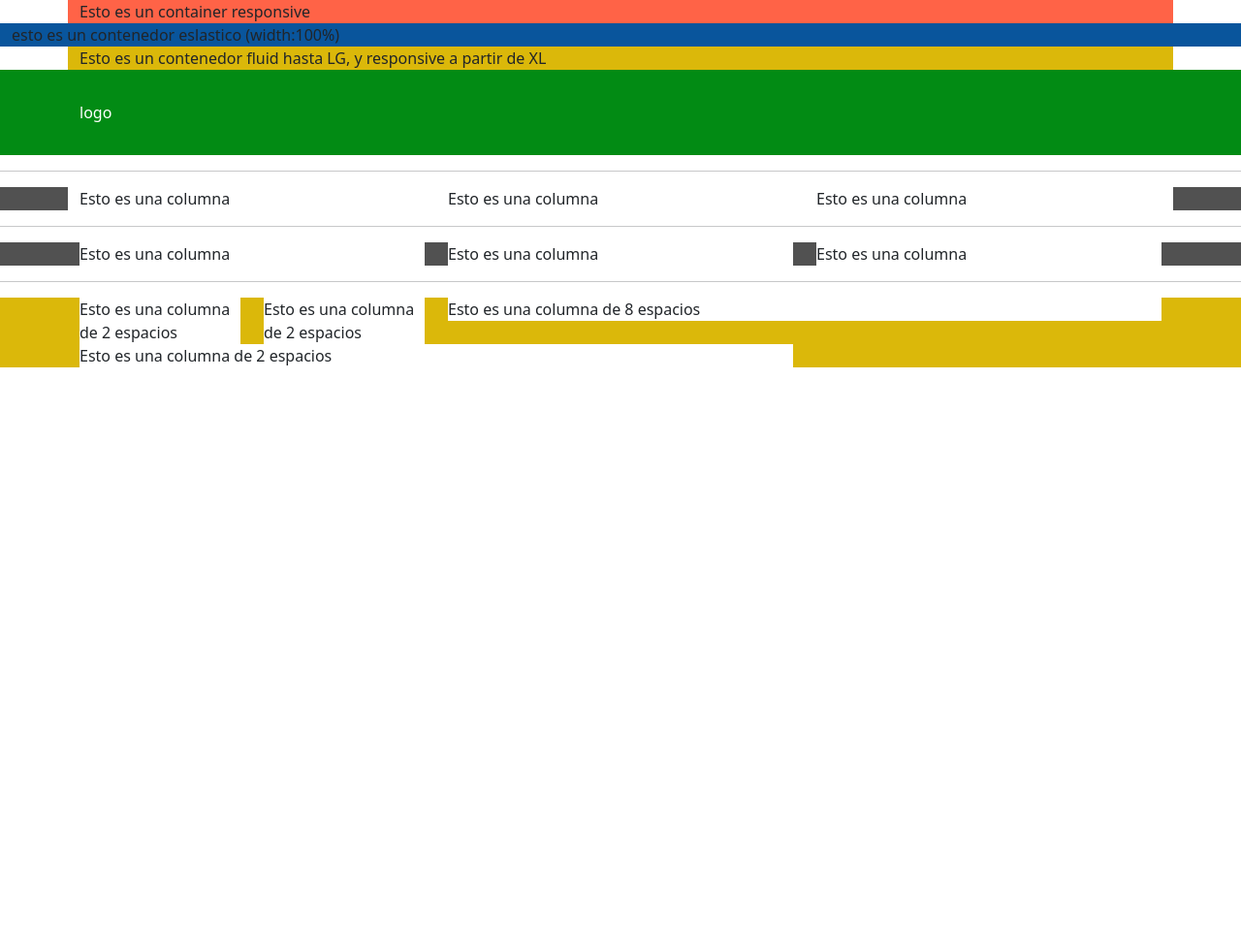
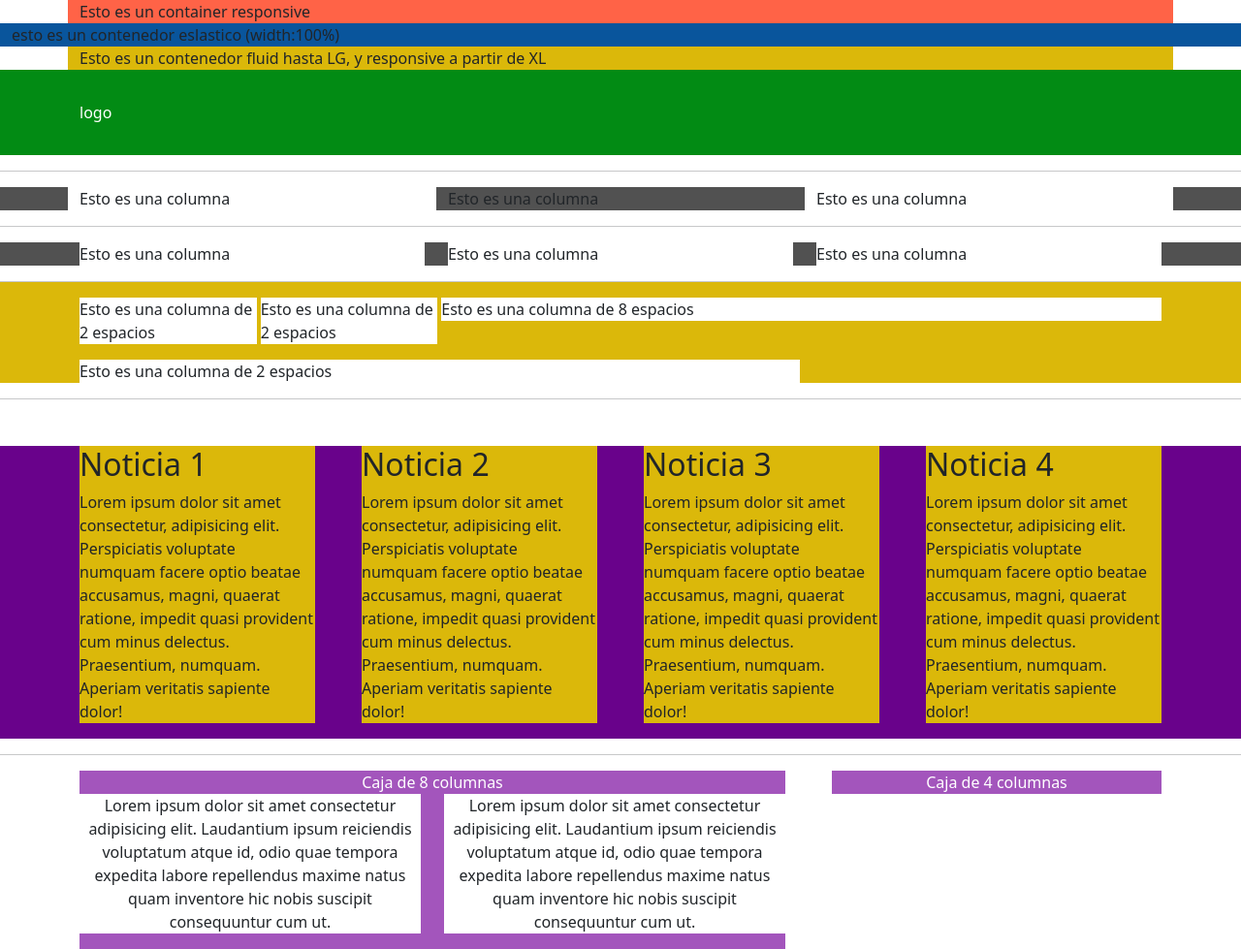
Before and after one commit to guidovarela/Contenidos-creatividad-II-2023, a plain HTML site: page 06_Bootstrap/pruebas/indexBootstrap.html in a window 1280 px wide. Shown: the whole page at 97% size. Before the commit the page ends 800 px from the top, so only its background shows below. Drawn offline with nearby package versions, Linux system fonts and the light colour scheme.

Commit message:
clase bootstrap

```diff
--- a/06_Bootstrap/pruebas/estilos.css
+++ b/06_Bootstrap/pruebas/estilos.css
@@ -7,8 +7,18 @@
 .bg5{background: rgb(105, 2, 139);}
 .bg6{background: rgb(81, 81, 81);}
 
+/* #content3{
+    margin-top: 3em;
+} */
+
 
 .header{
     padding: 2em;
     color: white;
 }
+
+.pill2{
+    background: rgba(120, 5, 156, 0.68);
+    color: white;
+    text-align: center;
+}
--- a/06_Bootstrap/pruebas/indexBootstrap.html
+++ b/06_Bootstrap/pruebas/indexBootstrap.html
@@ -50,11 +50,11 @@
 
     <section id="content1" class="container-fluid bg6">
         <div class="container">
-            <div class="row">
+            <div class="row ">
                 <div class="col bg-white">
                         Esto es una columna
                 </div>
-                <div class="col bg-white">
+                <div class="col ">
                         Esto es una columna
                 </div>
                 <div class="col bg-white">
@@ -69,6 +69,7 @@
 <section id="content2" class="container-fluid bg6">
         <div class="container">
             <div class="row">
+                <!-- Grilla basica -->
                 <div class="col">
                     <div class="columnas bg-white">
                         Esto es una columna
@@ -92,7 +93,8 @@
 
     <section id="content3" class="container-fluid bg3">
         <div class="container">
-            <div class="row">
+            <div class="row gy-3 gx-1">
+                <!-- Grilla responsive -> 12 columnas -->
                 <div class="col-2">
                     <div class="bg-white">
                         Esto es una columna de 2 espacios
@@ -117,6 +119,75 @@
         </div>
     </section>
 
+    <hr>
+
+    <section id="content4" class="container-fluid bg5 mt-5">
+        <div class="container">
+            <div class="row gx-5">
+                <div class="col-lg-3 col-md-6 col-sm-12 ">
+                    <div class="pill bg3 p-8">
+                        <h2>Noticia 1</h2>
+                        <p>Lorem ipsum dolor sit amet consectetur, adipisicing elit. Perspiciatis voluptate numquam facere optio beatae accusamus, magni, quaerat ratione, impedit quasi provident cum minus delectus. Praesentium, numquam. Aperiam veritatis sapiente dolor!</p>
+                    </div>
+                </div>
+                <div class="col-lg-3 col-md-6 col-sm-12 ">
+                    <div class="pill bg3">
+                        <h2>Noticia 2</h2>
+                        <p>Lorem ipsum dolor sit amet consectetur, adipisicing elit. Perspiciatis voluptate numquam facere optio beatae accusamus, magni, quaerat ratione, impedit quasi provident cum minus delectus. Praesentium, numquam. Aperiam veritatis sapiente dolor!</p>
+                    </div>
+                </div>
+                <div class="col-lg-3 col-md-6 col-sm-12 ">
+                    <div class="pill bg3">
+                        <h2>Noticia 3</h2>
+                        <p>Lorem ipsum dolor sit amet consectetur, adipisicing elit. Perspiciatis voluptate numquam facere optio beatae accusamus, magni, quaerat ratione, impedit quasi provident cum minus delectus. Praesentium, numquam. Aperiam veritatis sapiente dolor!</p>
+                    </div>
+                </div>
+                <div class="col-lg-3 col-md-6 col-sm-12 ">
+                    <div class="pill bg3">
+                        <h2>Noticia 4</h2>
+                        <p>Lorem ipsum dolor sit amet consectetur, adipisicing elit. Perspiciatis voluptate numquam facere optio beatae accusamus, magni, quaerat ratione, impedit quasi provident cum minus delectus. Praesentium, numquam. Aperiam veritatis sapiente dolor!</p>
+                    </div>
+                </div>
+            </div>
+        </div>
+    </section>
+
+    <hr>
+
+    <section id="content5" class="container-fluid">
+        <div class="container">
+            <div class="row gx-5">
+                <div class="col-md-8">
+                    <div class="pill2">
+                        Caja de 8 columnas
+
+                        <div class="row gy-2">
+                            <!-- Filas anidadas -> 12 columnas -->
+                            <div class="col-md-6">
+                                <div class="bg-white">
+                                    <p class='text-dark'>Lorem ipsum dolor sit amet consectetur adipisicing elit. Laudantium ipsum reiciendis voluptatum atque id, odio quae tempora expedita labore repellendus maxime natus quam inventore hic nobis suscipit consequuntur cum ut.</p>
+
+                                </div>
+                            </div>
+                            <div class="col-md-6">
+                                <div class="bg-white">
+                                    <p class='text-dark'>Lorem ipsum dolor sit amet consectetur adipisicing elit. Laudantium ipsum reiciendis voluptatum atque id, odio quae tempora expedita labore repellendus maxime natus quam inventore hic nobis suscipit consequuntur cum ut.</p>
+
+                                </div>
+                            </div>
+                        </div>
+
+                    </div>
+                </div>
+                <div class="col-md-4">
+                    <div class="pill2">
+                        Caja de 4 columnas
+                    </div>
+                </div>
+            </div>
+        </div>
+    </section>
+
 
     <!-- Boostrap JS -->
     <script src="https://cdn.jsdelivr.net/npm/bootstrap@5.3.0/dist/js/bootstrap.bundle.min.js"></script>
```
Also changed, not shown: 2 other files.
